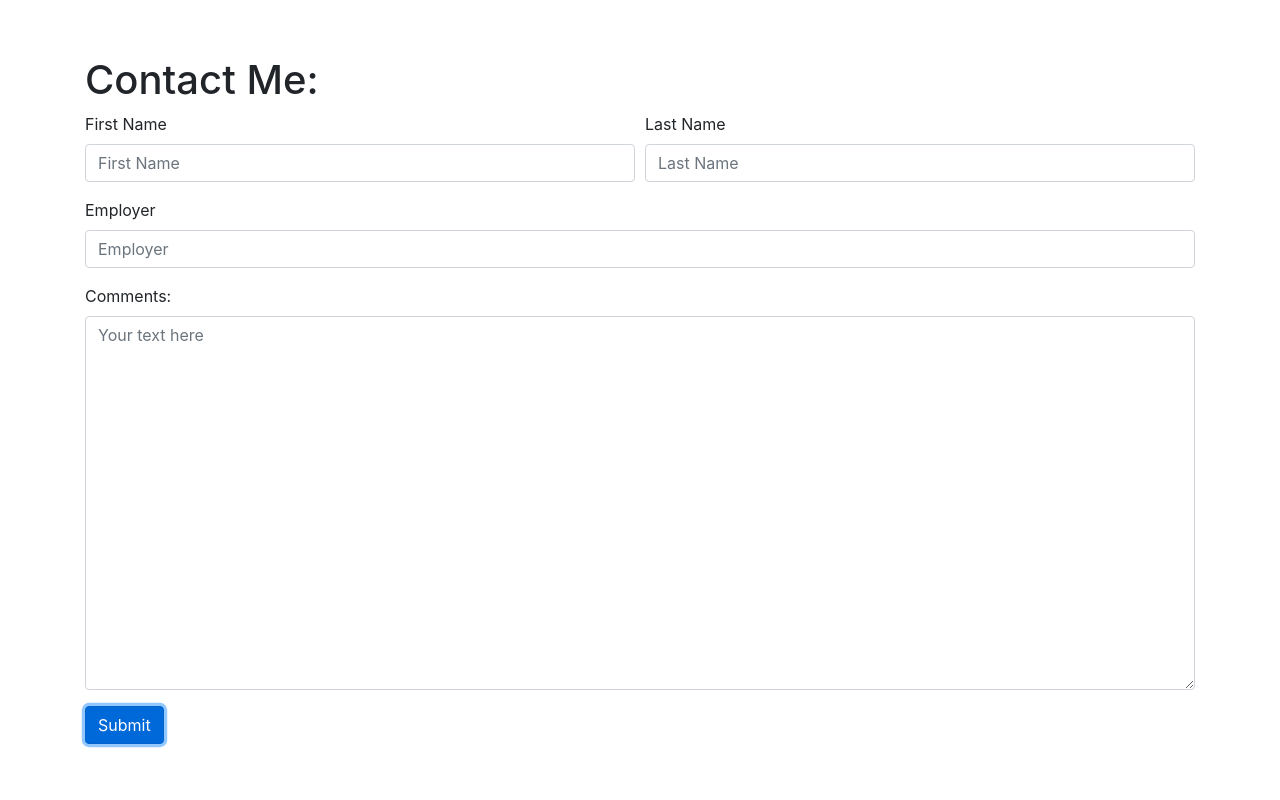
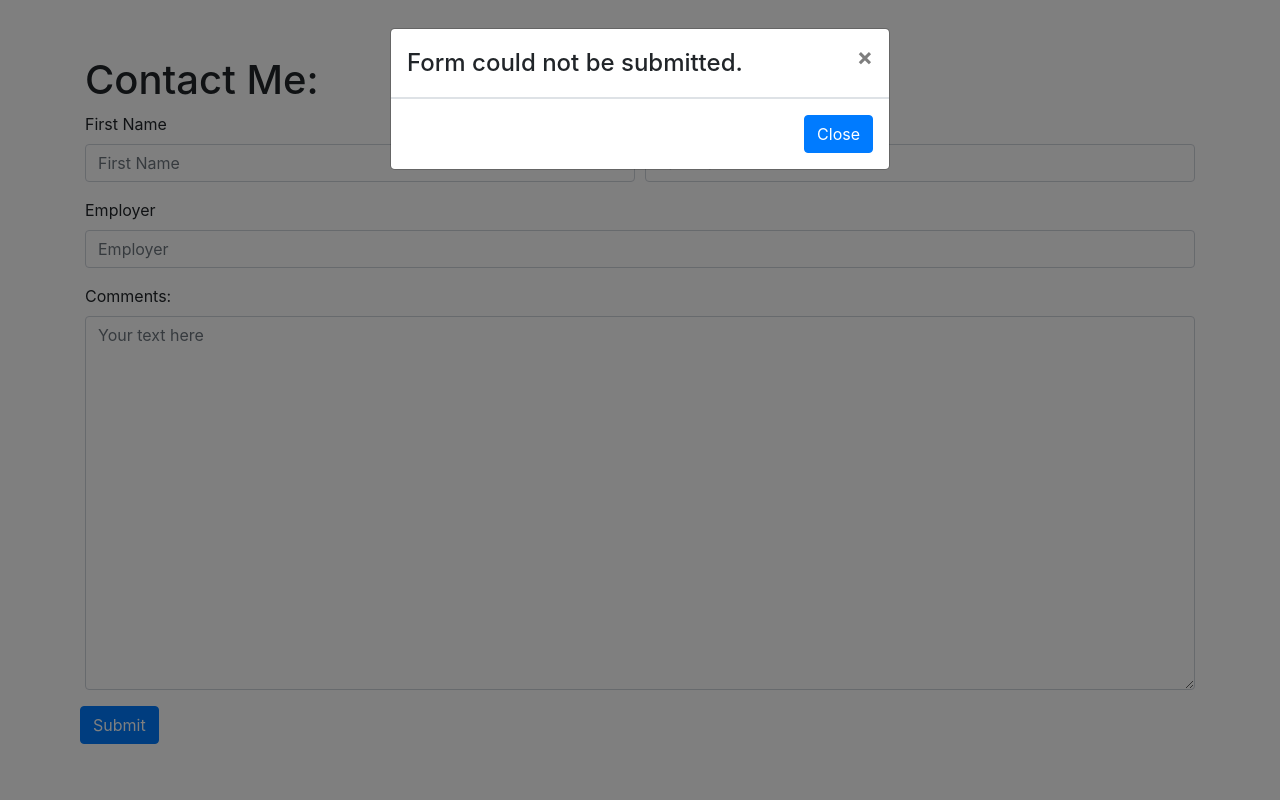
Before and after one commit to ejmeitz/My-Website, a React (Create React App) app in the folder front_end/: page /contact in a window 1280 px wide. Both pictures are taken after typing "Sample", "Sample", "Sample", "Sample" into the empty fields and a click on the button "Submit". Shown: the top 800 px of the page. Built offline with nearby package versions, Linux system fonts and the light colour scheme; no server answers.

Commit message:
added warnings to contact form

```diff
--- a/front_end/src/App.js
+++ b/front_end/src/App.js
@@ -29,11 +29,15 @@ class App extends Component{
 
   constructor(props) {
     super(props);
+    this.state = {
+      isSignedIn : false
+    };
+
     this.updateViewers = this.updateViewers.bind(this);
   }
 
 updateViewers() {
-  if(process.env.NODE_ENV === "production"){
+  if(process.env.NODE_ENV === "production"){  //only send if its the real website
 
       const viewerInfo = {
         viewerIP : 'N/A',
@@ -41,7 +45,7 @@ updateViewers() {
         timestamp : Date.now()
       }
 
-      axios.post('https://backend-website.herokuapp.com/views', viewerInfo )
+      axios.post("/views", viewerInfo )
         .then(res => console.log(res.data))
         .catch(err => console.log('Could not send information: ' + err));
    }
@@ -69,6 +73,13 @@ render(){
                         <Route  exact path = "/projects/website" component ={websiteProj} />
                         <Route  exact path = "/projects/project3" component ={Project3} />
                         <Route path = "*" component = {NotFound} status = {404} />
+
+                        {/* {isSignedIn ? (
+                            <Route exact path="/sendEmail" component={RestrictedPage} />
+                          ) : (
+                            <Redirect to="/login" />
+                        )} */}
+
                       </Switch>
                   </Router>
         <Footer />
--- a/front_end/src/Components/contact.js
+++ b/front_end/src/Components/contact.js
@@ -2,7 +2,6 @@ import React, {Component} from 'react';
 import styled from 'styled-components';
 import {Form, Col, Button, Modal} from 'react-bootstrap';
 import axios from 'axios';
-
 
 
 const ContactStyles = styled.div `
@@ -24,6 +23,8 @@ const ContactStyles = styled.div `
     width: 60vw;
 }
 
+
+
 `;
 
 
@@ -36,16 +37,18 @@ export default class Contact extends Component {
                     firstName: '',
                     lastName: '',
                     employer:'',
-                    show: false
+                    showSubmitModal: false,
+                    showSuccessModal: false,
+                    showFailModal:false,
+                    disabled:false
             };
 
             this.handleChangeText = this.handleChangeText.bind(this);
             this.handleFirstNameChange = this.handleFirstNameChange.bind(this);
             this.handleLastNameChange = this.handleLastNameChange.bind(this);
             this.handleEmployerChange = this.handleEmployerChange.bind(this);
+            this.hideModal = this.hideModal.bind(this);
             this.handleSubmit = this.handleSubmit.bind(this);
-            this.showModal = this.showModal.bind(this);
-            this.hideModal = this.hideModal.bind(this);
       }
 
       handleFirstNameChange(event) {
@@ -63,26 +66,29 @@ export default class Contact extends Component {
         this.setState({textValue: event.target.value});
       }
 
-      showModal = (e) => {
-            this.setState({
-            show: true
-            });
-       };
+
        hideModal = (e) => {
-            this.setState({
-            show: false
+            this.setState({ //no harm in turning them all off since they never could be activated at the same time
+                showSubmitModal: false,
+                showSuccessModal: false,
+                showFailModal: false
             });
        };
 
       handleSubmit(event) {
-
+        this.setState({
+            disabled:true
+        });
         console.log('Submit Clicked: ');
         console.log(this.state);
         event.preventDefault();
 
         if(this.state.textValue === "" || this.state.firstName === "" || this.state.lastName === "" || this.state.employer === ""){
             console.log("Empty text body aborting");
-            this.showModal();
+            this.setState({
+                showSubmitModal: true,
+                disabled:false
+                });
             return;
         }
 
@@ -106,8 +112,29 @@ export default class Contact extends Component {
         }
 
         axios.post(baseURL  , data)
-        .then(res => console.log(res.data))
-        .catch(err => console.log('Could not send email: ' + err));
+        .then((res) => {
+            console.log('Request Successful');
+                 this.setState({
+                    showSuccessModal: true
+                    });
+
+            console.log(res.data);
+        })
+        .catch((err) => {
+            this.setState({
+                showFailModal: true,
+                disabled:false
+                });
+            console.log('Could not send info: ' + err)
+        });
+
+
+        setTimeout(() => {
+            this.setState({
+                disabled:false
+                });
+        }, 10000) //prevent spamming submit button
+
       }
 
 
@@ -116,8 +143,8 @@ export default class Contact extends Component {
     render(){
         return(
 
-            <React.Fragment>
-                <Modal show={this.state.show} onHide={this.hideModal}>
+            <ContactStyles>
+                <Modal  show={this.state.showSubmitModal} onHide={this.hideModal}>
                     <Modal.Header closeButton>
                         <Modal.Title>Oops. Please fill out every box!</Modal.Title>
                     </Modal.Header>
@@ -129,10 +156,32 @@ export default class Contact extends Component {
                     </Modal.Footer>
                 </Modal>
 
+                <Modal  show={this.state.showSuccessModal} onHide={this.hideModal}>
+                    <Modal.Header closeButton>
+                        <Modal.Title>Success! Form submitted.</Modal.Title>
+                    </Modal.Header>
 
-                <ContactStyles>
+                    <Modal.Footer>
+                        <Button variant="primary" onClick={this.hideModal}>
+                        Close
+                        </Button>
+                    </Modal.Footer>
+                </Modal>
+
+                <Modal show={this.state.showFailModal} onHide={this.hideModal}>
+                    <Modal.Header closeButton>
+                        <Modal.Title>Form could not be submitted. </Modal.Title>
+                    </Modal.Header>
+
+                    <Modal.Footer>
+                        <Button variant="primary" onClick={this.hideModal}>
+                        Close
+                        </Button>
+                    </Modal.Footer>
+                </Modal>
+
+
                     <div className = "container">
-
 
                         <h1>
                             Contact Me:
@@ -160,14 +209,14 @@ export default class Contact extends Component {
                                     <Form.Control as="textarea" type = "text" rows="15" value={this.state.textValue} onChange={this.handleChangeText} placeholder = "Your text here" />
                                 </Form.Group>
 
-                                <Button variant="primary"  onClick = {this.handleSubmit} type="submit">
-                                    Submit
-                                </Button>
+                                <Form.Row >
+                                    <Button variant="primary"  onClick = {this.handleSubmit} type="submit" disabled = {this.state.disabled}>
+                                        Submit
+                                    </Button>
+                                </Form.Row>
                             </Form>
                     </div>
                 </ContactStyles>
-
-            </React.Fragment>
         );
     }
 }
```
Also changed, not shown: 1 other file (tests, documents, lock files or other folders).
